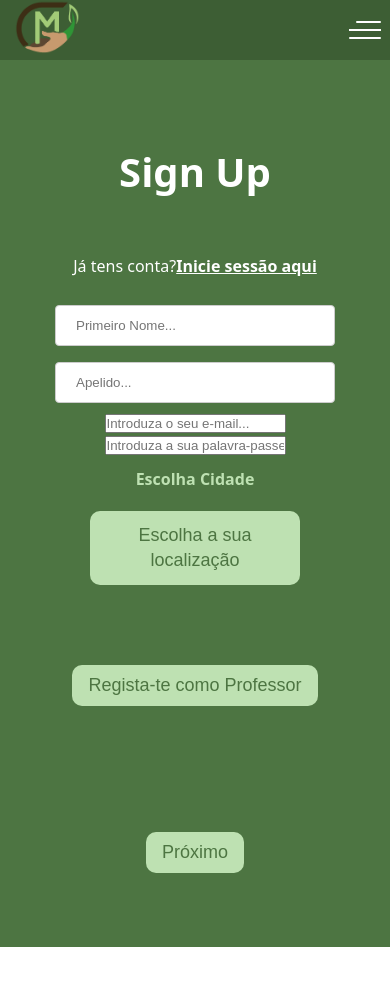
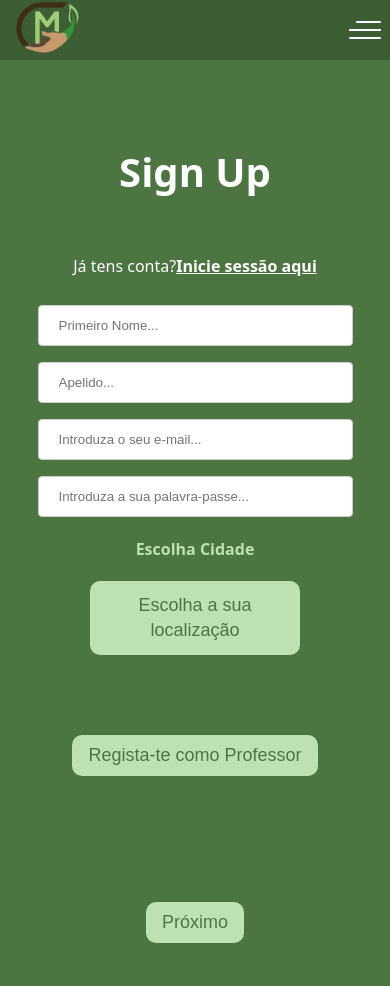
Before and after one commit to DinaX02/composto_mudanca, a React (Create React App) app: page /signupprofessor in a window 390 px wide. Shown: the top 986 px of the page. Before the commit the page ends 947 px from the top, so only its background shows below. Built offline with nearby package versions, Linux system fonts and the light colour scheme; no server answers.

Commit message:
css arranjado no firebase SignUpProfessor

```diff
--- a/package.json
+++ b/package.json
@@ -9,6 +9,7 @@
     "firebase": "^9.15.0",
     "mapbox-gl": "^2.12.0",
     "react": "^18.2.0",
+    "react-bootstrap": "^2.7.0",
     "react-dom": "^18.2.0",
     "react-map-gl": "^7.0.21",
     "react-router-dom": "^6.6.1",
--- a/src/paginas/SignUp_Aluno.css
+++ b/src/paginas/SignUp_Aluno.css
@@ -47,7 +47,7 @@ background: #4D7542;
     margin-top: 0.8em;
     margin-bottom: 0.8em;
 }
-input[type=text], select{
+input[type=text], input[type=password], input[type=email] select{
     width: 60%;
     padding: 12px 20px;
     margin: 8px 0;
@@ -57,9 +57,20 @@ input[type=text], select{
     box-sizing: border-box;
   }
 
+input[type=email] {
+    width: 60%;
+    padding: 12px 20px;
+    margin: 8px 0;
+    display: inline-block;
+    border: 1px solid #ccc;
+    border-radius: 4px;
+    box-sizing: border-box;
+}
+
+
   @media only screen and (max-width: 600px){
-    input[type=text], select{
-        width: 80%;
+    input[type=text], input[type=password],input[type=email], select{
+        width: 90%;
         padding: 12px 20px;
         margin: 8px 0;
         display: inline-block;
@@ -70,7 +81,7 @@ input[type=text], select{
   }
 
   @media only screen and (max-width: 320px){
-    input[type=text], select{
+    input[type=text],input[type=email],input[type=password] select{
         width: 90%;
         padding: 12px 20px;
         margin: 8px 0;
@@ -80,6 +91,8 @@ input[type=text], select{
         box-sizing: border-box;
       }
   }
+
+
 
   .divESp {
     /*border-radius: 5px;*/
--- a/src/paginas/SignUp_Aluno.js
+++ b/src/paginas/SignUp_Aluno.js
@@ -32,7 +32,10 @@ const SignUpAluno = () => {
           placeholder="Apelido..."
         />
 
-        <input type="text" id="email" name="email" placeholder="Email..." />
+        <input type="text"
+               id="email"
+               name="email"
+               placeholder="Email..." />
 
         <input
           type="text"
--- a/src/paginas/SignUp_Professor.js
+++ b/src/paginas/SignUp_Professor.js
@@ -52,19 +52,21 @@ const SignUpProfessor = () => {
           name="lastname"
           placeholder="Apelido..."
         />
+<p></p>
 
-        <input type="email"
+        <input  type="email"
                id="email"
                name="email"
                placeholder="Introduza o seu e-mail..."
                value={email}
                onChange={(e)=>setEmail(e.target.value)}
         />
+<p></p>
 
         <input
           type="password"
-          id="passwordAluno"
-          name="passwordAluno"
+
+          name="passwordProf"
           placeholder="Introduza a sua palavra-passe..."
           value={password}
           onChange={(e)=>setPassword(e.target.value)}
```
Also changed, not shown: 1 other file (tests, documents, lock files or other folders).
